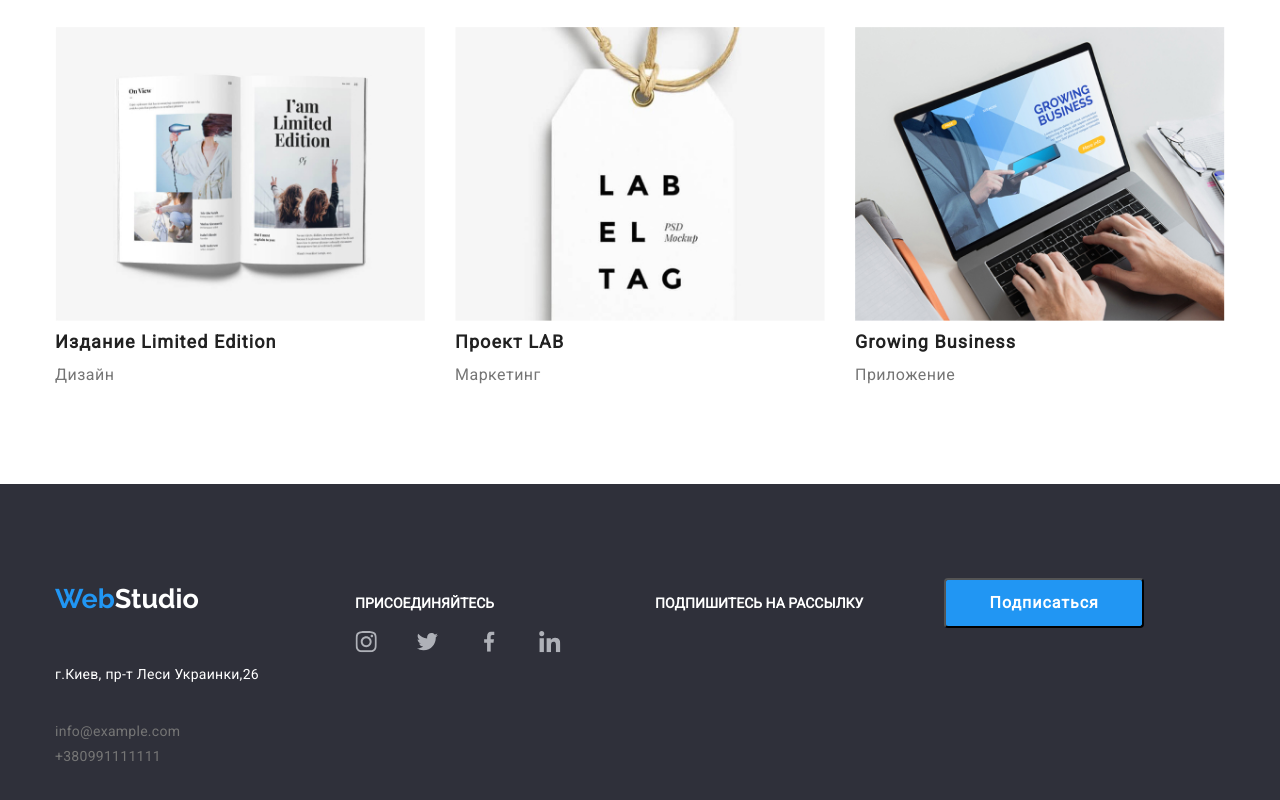
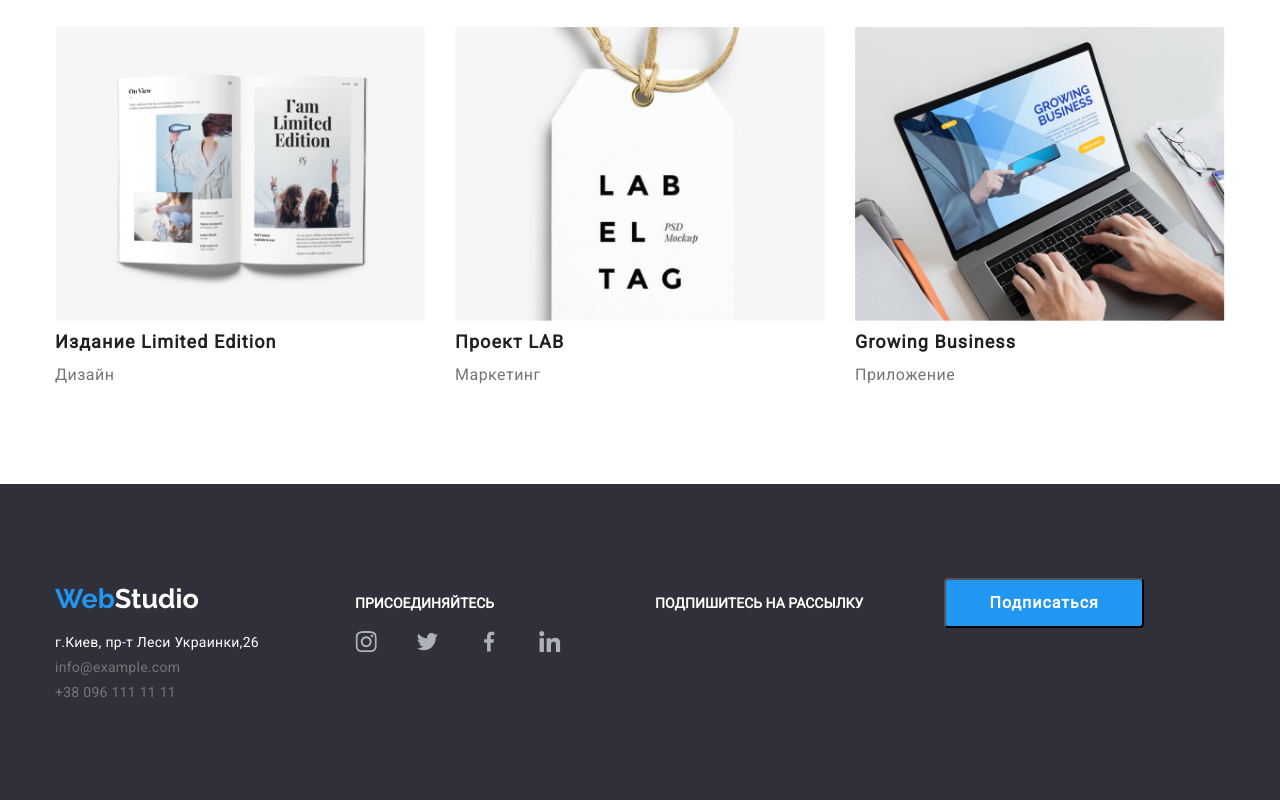
Before and after one commit to Mira1702/goit-markup-hw-03, a plain HTML site: page portfolio.html in a window 1280 px wide. Shown: the part 1170-1970 px from the top of the page. Drawn offline with Linux system fonts and the light colour scheme.

Commit message:
Исправления

```diff
--- a/portfolio.html
+++ b/portfolio.html
@@ -119,9 +119,9 @@
        <a class="header-link link footer-logo" href="./index.html" aria-label="Web Studio"> <span class="web">Web</span> <span class="studio">Studio</span></a>
 
        <address>
-         <a class="navigation-link link footer-text footer-link" href="https://goo.gl/maps/kJYrJdaGzyBdFyBx5" target="_blank">г.Киев, пр-т Леси Украинки,26</a>
+         <a class="navigation-link-footer link footer-text footer-link" href="https://goo.gl/maps/kJYrJdaGzyBdFyBx5" target="_blank">г.Киев, пр-т Леси Украинки,26</a>
          <a class="navigation-mail link footer-link" href="E-mail:info@example.com">info@example.com</a>
-         <a class="navigation-tel link footer-link" href="tel:+380991111111">+380991111111</a>
+         <a class="navigation-tel link footer-link" href="tel:+380991111111">+38 096 111 11 11</a>
        </address>
       </div>
 
```
